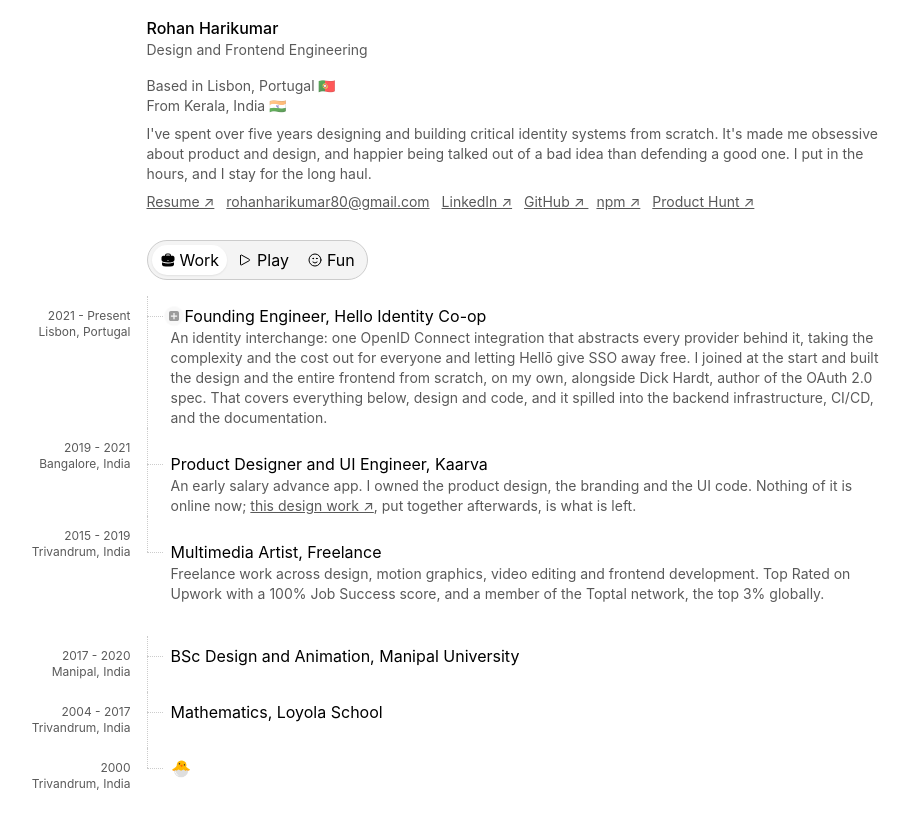
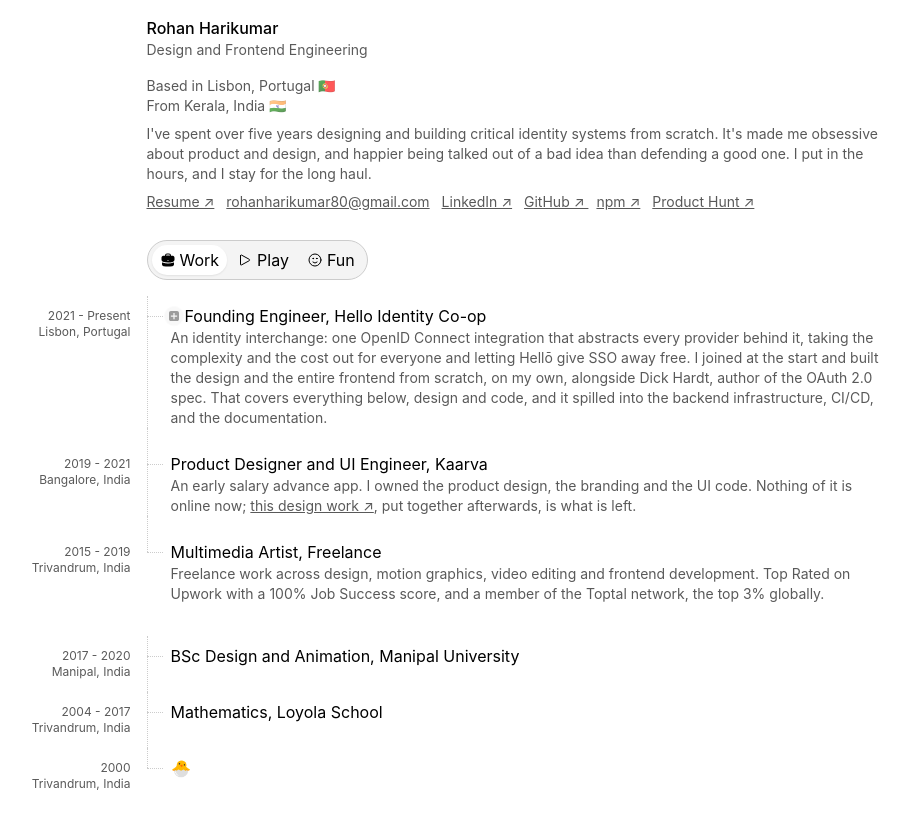
Before and after one commit to rohanharikr/rohanharikr.com, a website built with Vite: page index.html in a window 1280 px wide. Shown: the whole page, without its empty margins (118-1026 px from the left). Built offline with nearby package versions, Linux system fonts and the light colour scheme.

Commit message:
align the date to its title whatever the item's padding
top was hardcoded as the default pt-2 plus half the line-box difference, so
on the roles carrying the extra spacing between them the title moved down by
1rem and the date didn't. It derives from --pad now, like the guide line's
stub does.

Co-Authored-By: Claude Opus 5 <noreply@anthropic.com>

```diff
--- a/src/style.css
+++ b/src/style.css
@@ -567,7 +567,9 @@ iframe.pending {
     }
 
     #work li>.date {
-        top: 0.75rem;
+        /* the item's own padding, plus half the difference between the li's
+           leading-6 and text-xs's line box, puts it on the title's baseline */
+        top: calc(var(--pad) + 0.25rem);
         padding-left: 0;
         /* over the toggles' full-bleed bands, which top out at 201 */
         z-index: 210;
```
